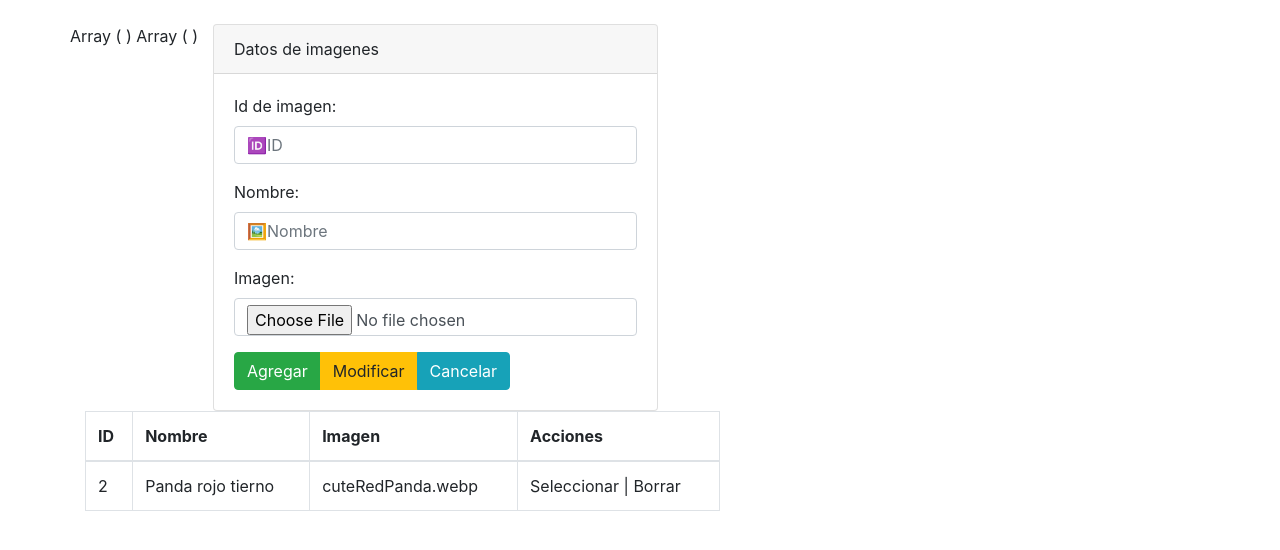
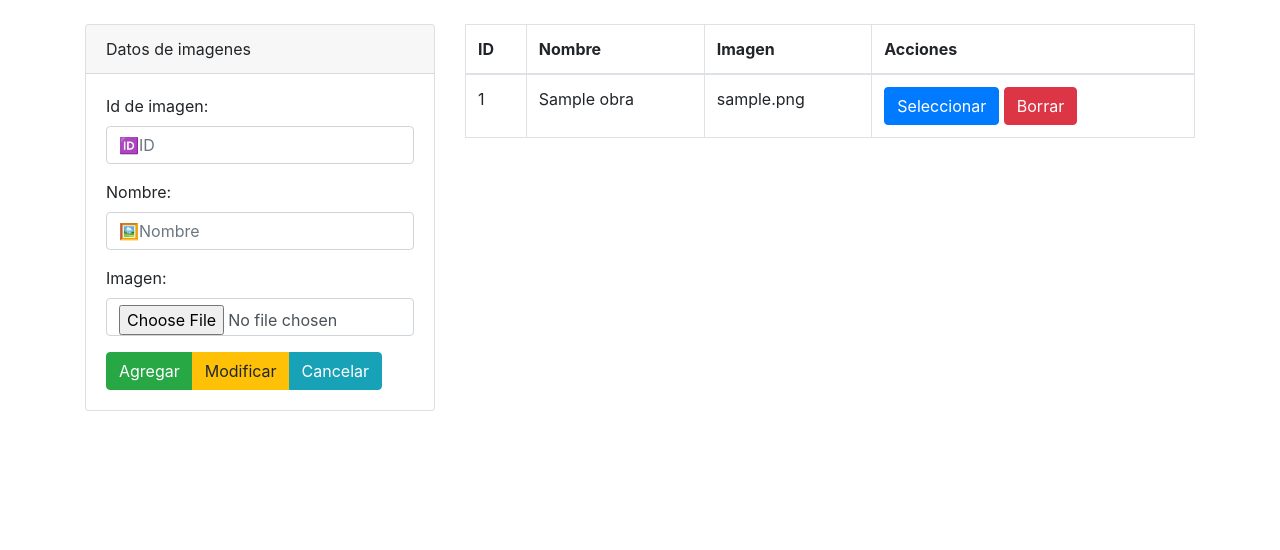
Before and after one commit to N3by/CrismanicWeb, a PHP site: page /admin/seccion/imagenes.php in a window 1280 px wide. Shown: the part 56-606 px from the top of the page. Run offline with PHP 8.4, Linux system fonts and the light colour scheme; tables that the repository leaves empty or names only in its code hold one stand-in row (values such as "Sample post").

Commit message:
Realizo avance en funcionalidad de botones: seleccionar y borrar, ademas de hacer conexión con servidor

```diff
--- a/admin/config/bd.php
+++ b/admin/config/bd.php
@@ -1 +1,21 @@
 <!-- concetar a base de datos -->
+
+<?php
+
+
+$host  ="localhost";
+$bd = "sitio";
+$usuario = "root";
+$contrasenia = "";
+
+try {
+    $conexion = new PDO("mysql:host=$host;dbname=$bd",$usuario, $contrasenia);
+
+} catch (Exception $ex) {
+
+    echo $ex -> getMessage();
+}
+
+
+
+?>
--- a/admin/seccion/imagenes.php
+++ b/admin/seccion/imagenes.php
@@ -1,13 +1,78 @@
 <?php include("../template/cabecera.php"); ?>
 <?php
 
-print_r($_POST);
+$txtID = (isset($_POST['txtID']))?$_POST['txtID']:""; // condicion ternaria la codicion, si se cumple y lo sucese di no se cumple
+$txtNombre =(isset($_POST['txtNombre']))?$_POST['txtNombre']:"";
+$fileImage =(isset($_FILES['fileImage']['name']))?$_FILES['fileImage']['name']:"";
 
-print_r($_FILES);
+$accion = (isset($_POST['accion']))?$_POST['accion']:"";
+
+/*
+    echo $txtID."<br/ >";
+    echo $txtNombre."<br/>";
+    echo $fileImage."<br/>";
+    echo $accion."<br/>";
+    verifica que la informacion llega
+*/
 
 
+include("../config/bd.php");
+
+switch($accion){
+
+    case"Agregar":
+//esto será util para crear la "administracion de usuario -> aplicarlo allí."
+        $sentenciaSQL = $conexion->prepare("INSERT INTO obras (nombre, imagen) VALUES (:nombre, :imagen );"); //:nombre y :imagen hacen referencia a los parametros de la linea "bindParam"
+        $sentenciaSQL ->bindParam(":nombre", $txtNombre); //aqui se especifica cual es el parametro a remplazar, los de arriba
+        $sentenciaSQL ->bindParam(":imagen", $fileImage); //aqui se especifica cual es el parametro a remplazar, los de arriba, //para insertar en base de datos, los datos que el usuario ingresó
+        $sentenciaSQL -> execute();
+        break;
+
+}
+switch($accion){
+
+    case"Modificar":
+        echo "Presionado boton Modificar";
+        break;
+}
+
+switch($accion){
+
+    case"Cancelar":
+        echo "Presionado botón Cancelar";
+        break;
+}
+switch($accion){
+
+    case("Seleccionar"):{
+        echo "Presionado botón Seleccionar";
+
+        $sentenciaSQL = $conexion->prepare("SELECT * FROM obras WHERE id = :id");
+        $sentenciaSQL ->bindParam(':id', $txtID);
+        $sentenciaSQL ->execute();
+        $ObraMaster = $sentenciaSQL->fetch(PDO::FETCH_LAZY); //ejecuta sql, aplica metodo fetch_all, (recupera todos los registros), fetch asocia datos tabla y nuevos registros.
+                                                            //el lazy hace que lo pueda cargar uno a uno
+        $txtNombre = $ObraMaster['nombre'];
+        $fileImage = $ObraMaster['imagen']; // agrega valur a la linea de codigo 86 y similares, relacionados a value
+    }
+}
+switch($accion){
+
+    case("Borrar"):{
+
+        $sentenciaSQL = $conexion->prepare("DELETE FROM obras WHERE id = :id");
+        $sentenciaSQL->bindParam(':id', $txtID);
+        $sentenciaSQL->execute();
+        //echo "Presionado botón Borrar";
+    }
+}
+
+$sentenciaSQL = $conexion->prepare("SELECT * FROM obras");
+$sentenciaSQL ->execute();
+$listaObras = $sentenciaSQL->fetchAll(PDO::FETCH_ASSOC); //ejecuta sql, aplica metodo fetch_all, (recupera todos los registros), fetch asocia datos tabla y nuevos registros.
+
 ?>
-<div class="col-md-5">
+<div class="col-md-4">
 
     <div class="card">
         <div class="card-header">
@@ -18,23 +83,26 @@
             <form method="POST" enctype="multipart/form-data"> <!-- -->
             <div class = "form-group">
                 <label for = "txtID">Id de imagen: </label>
-                <input type="text" class="form-control" name ="txtID" id = "txtID" placeholder="🆔ID">
+                <input type="text" class="form-control" value = "<?php echo $txtID; ?>" name ="txtID" id = "txtID" placeholder="🆔ID">
             </div>
 
             <div class = "form-group">
                 <label for = "txtNombre">Nombre: </label>
-                <input type="text" class="form-control" name ="txtNombre" id = "txtNombre" placeholder="🖼Nombre">
+                <input type="text" class="form-control" value = "<?php echo $txtNombre; ?>" name ="txtNombre" id = "txtNombre" placeholder="🖼Nombre">
             </div>
 
             <div class = "form-group">
                 <label for = "fileImage">Imagen: </label>
+
+                <?php echo $fileImage; ?>
+
                 <input type="file" class="form-control" name ="fileImage" id = "fileImage" placeholder="🗃Imagen">
             </div>
 
             <div class="btn-group" role="group" aria-label="">
-                <button type="button" name = "accion" value="Agregar" class="btn btn-success">Agregar</button>
-                <button type="button" name = "accion" value="Modificar"class="btn btn-warning">Modificar</button>
-                <button type="button" name = "accion" value="Cancelar"class="btn btn-info">Cancelar</button>
+                <button type="submit" name = "accion" value="Agregar" class="btn btn-success">Agregar</button>
+                <button type="submit" name = "accion" value="Modificar"class="btn btn-warning">Modificar</button>
+                <button type="submit" name = "accion" value="Cancelar"class="btn btn-info">Cancelar</button>
             </div>
             </form>
         </div>
@@ -42,7 +110,7 @@
 </div>
 
 
-<div class="col-md-7">
+<div class="col-md-8">
     <table class="table table-bordered">
         <thead>
             <tr>
@@ -53,13 +121,27 @@
             </tr>
         </thead>
         <tbody>
+            <?php foreach($listaObras as $obra){ ?>
+
             <tr>
-                <td>2</td>
-                <td>Panda rojo tierno</td>
-                <td>cuteRedPanda.webp</td>
-                <td>Seleccionar | Borrar</td>
+                <td><?php echo $obra['id'];//estos datos deben coincidir con bd?></td>
+                <td><?php echo $obra['nombre'];?>
+                <td><?php echo $obra['imagen'];?>
+
+
+                <td>
+                    <form method="POST">
+
+                        <input type="hidden" name="txtID" value="<?php echo $obra['id']?>"/>
+
+                        <input type="submit" name = "accion" value="Seleccionar" class="btn btn-primary"/>
+
+                        <input type="submit" name = "accion" value="Borrar" class="btn btn-danger"/>
+                    </form>
+
+                </td>
             </tr>
-
+            <?php }?>
         </tbody>
     </table>
 
```
